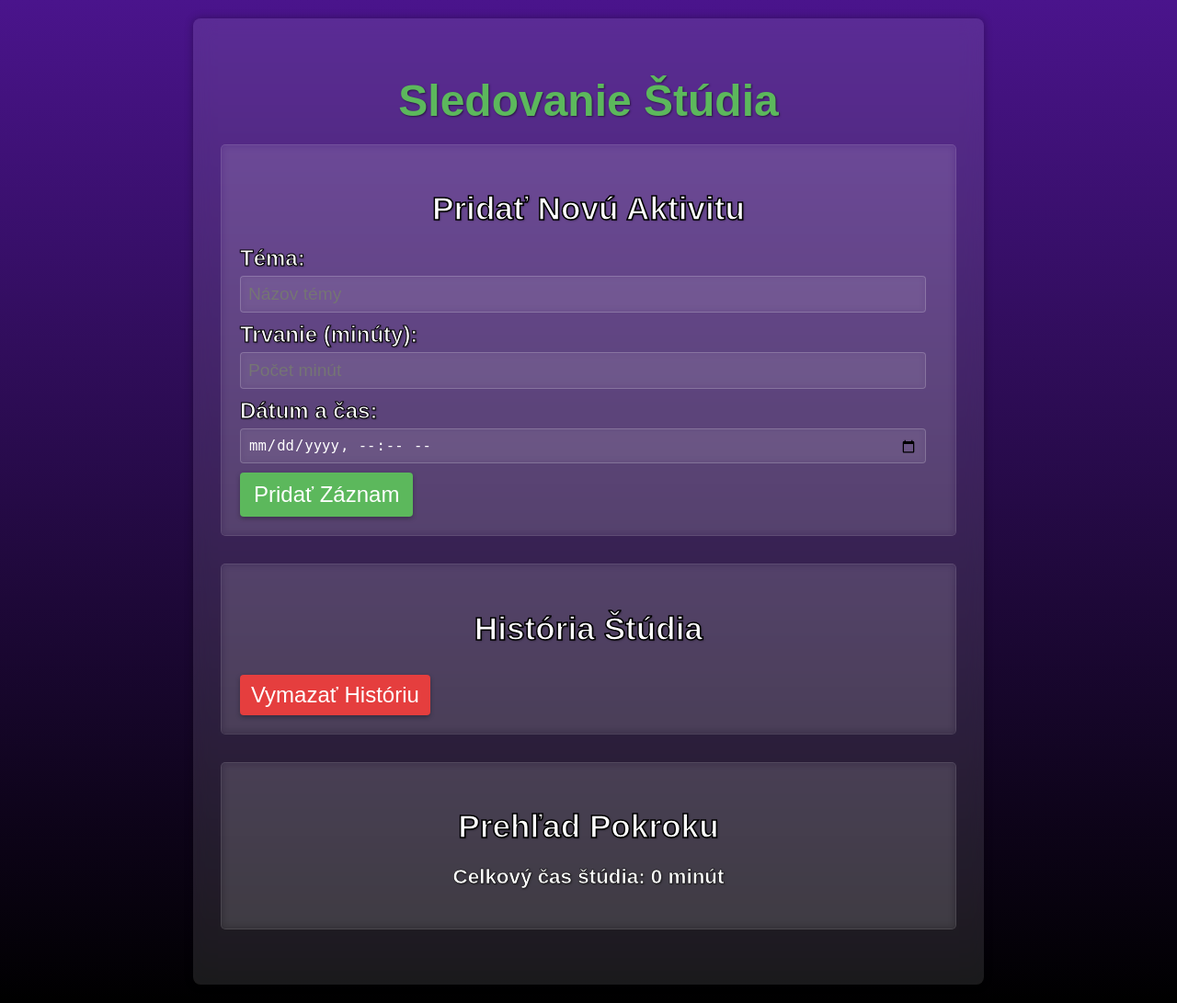
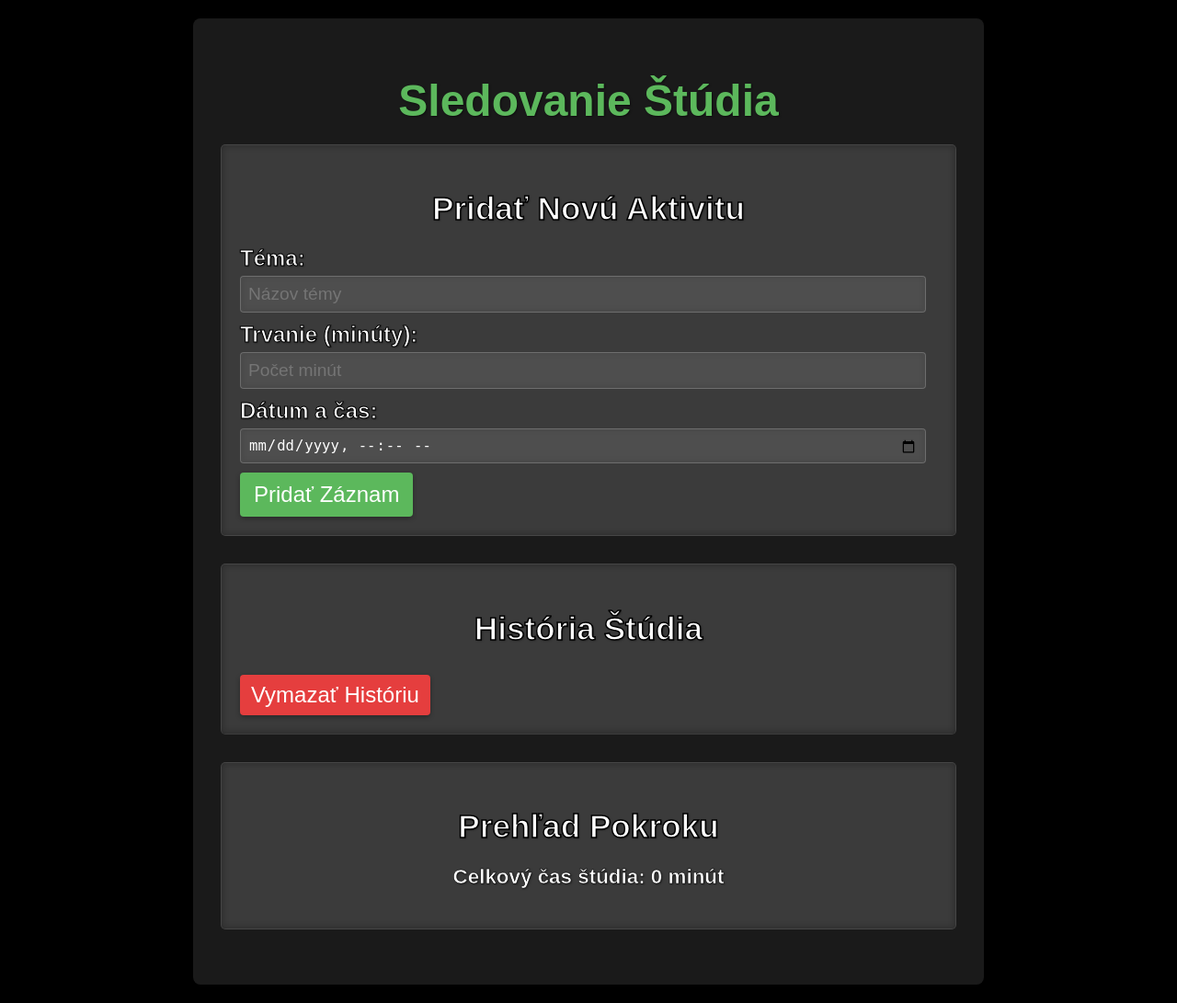
Before and after one commit to fr4g-out-gg/ZCT-Zadanie-2, a Flask app: page / in a window 1280 px wide. Shown: the whole page at 92% size. Run offline with Flask 3, Linux system fonts and the light colour scheme; data that the repository does not hold is empty.

Commit message:
Update styles.css

```diff
--- a/static/styles.css
+++ b/static/styles.css
@@ -1,7 +1,7 @@
 body {
   font-family: sans-serif;
   margin: 20px;
-  background: linear-gradient(to bottom, #4a148c, #000000);
+  background: linear-gradient(to bottom, black, #000000);
   color: #ffffff;
 }
 
```
